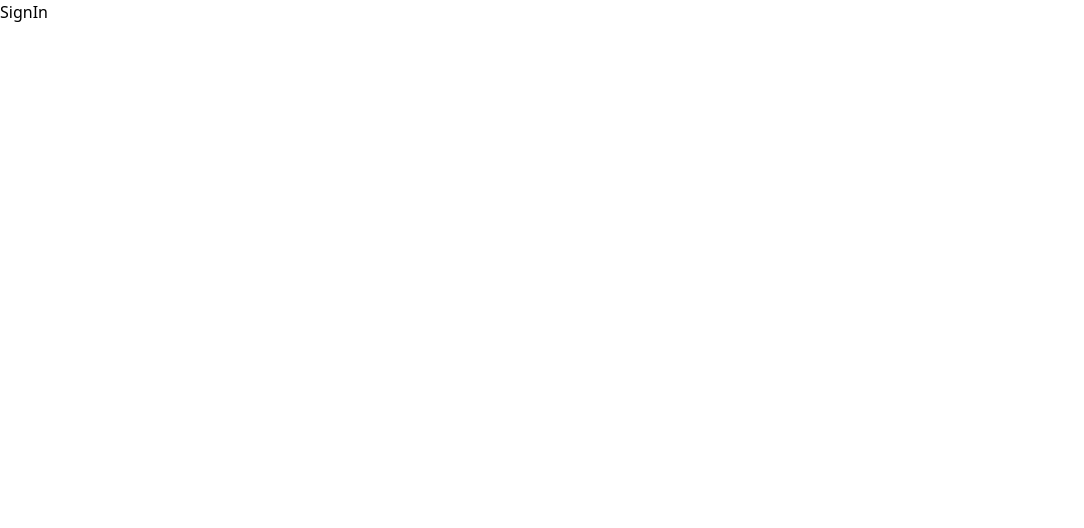
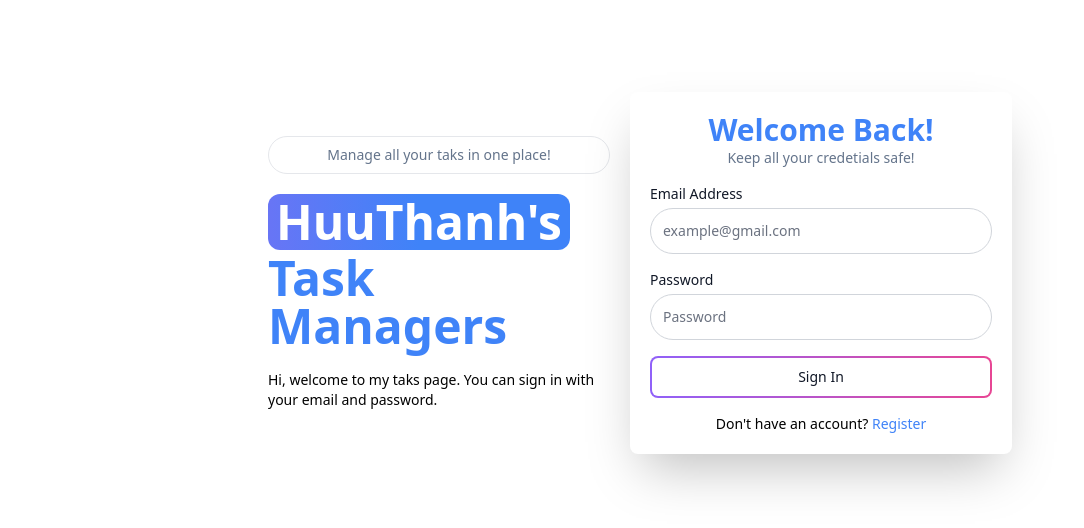
Before and after one commit to trh-thanh30/task-manger, a React (Vite) app in the folder client/: page /sign-in in a window 1280 px wide. Shown: the top 528 px of the page, without its empty margins (0-1084 px from the left). Built offline with nearby package versions, Linux system fonts and the light colour scheme.

Commit message:
create sign in page ui

```diff
--- a/client/src/pages/Register.jsx
+++ b/client/src/pages/Register.jsx
@@ -1,5 +1,5 @@
 /* eslint-disable react/no-unescaped-entities */
-import { Label, Button, Alert } from "flowbite-react";
+import { Label, Button, Alert, Spinner } from "flowbite-react";
 import { useState } from "react";
 import { Link, useNavigate } from "react-router-dom";
 
@@ -8,15 +8,15 @@ export default function Register() {
   const navigate = useNavigate();
   const [error, setError] = useState(null);
   const [loading, setLoading] = useState(false);
-  console.log(formData);
   const handleChange = (e) => {
     setFormData({ ...formData, [e.target.id]: e.target.value });
   };
   const handleSubmit = async (e) => {
     e.preventDefault();
     try {
-      setLoading(false)
-      const res = fetch("http://localhost:3000/api/user/register", {
+      setLoading(true);
+      setError(null);
+      const res = await fetch("http://localhost:3000/api/user/register", {
         method: "POST",
         headers: {
           "Content-Type": "application/json",
@@ -27,11 +27,13 @@ export default function Register() {
       if (data.success === false) {
         setError(data.message);
       }
+      setLoading(false);
       if (res.ok) {
         navigate("/sign-in");
       }
     } catch (error) {
       setError(error.message);
+      setLoading(false);
     }
   };
   return (
@@ -115,8 +117,18 @@ export default function Register() {
                 onChange={handleChange}
               ></input>
             </div>
-            <Button gradientDuoTone={"purpleToPink"} outline type="submit">
-              Sign Up
+            {error && <Alert color={"failure"}>{error}</Alert>}
+            <Button
+              gradientDuoTone={"purpleToPink"}
+              outline
+              type="submit"
+              disabled={loading}
+            >
+              {loading ? (
+                <Spinner size={"sm"}></Spinner>
+              ) : (
+                <span className="text-sm">Register</span>
+              )}
             </Button>
           </form>
           <div className="flex items-center justify-center gap-2 mt-4 text-sm">
--- a/client/src/pages/SignIn.jsx
+++ b/client/src/pages/SignIn.jsx
@@ -1,5 +1,132 @@
+/* eslint-disable react/no-unescaped-entities */
+import { Label, Button, Alert, Spinner } from "flowbite-react";
+import { useState } from "react";
+import { Link, useNavigate } from "react-router-dom";
+
 export default function SignIn() {
+  const [formData, setFormData] = useState({});
+  const navigate = useNavigate();
+  const [error, setError] = useState(null);
+  const [loading, setLoading] = useState(false);
+  const handleChange = (e) => {
+    setFormData({ ...formData, [e.target.id]: e.target.value });
+  };
+  const handleSubmit = async (e) => {
+    e.preventDefault();
+    try {
+      setLoading(true);
+      setError(null);
+      const res = await fetch("http://localhost:3000/api/user/sign-in", {
+        method: "POST",
+        headers: {
+          "Content-Type": "application/json",
+          credentials: "include",
+        },
+        body: JSON.stringify(formData),
+      });
+      const data = await res.json();
+      if (data.success === false) {
+        setError(data.message);
+      }
+      setLoading(false);
+      if (res.ok) {
+        navigate("/");
+      }
+    } catch (error) {
+      setError(error.message);
+      setLoading(false);
+    }
+  };
   return (
-    <div>SignIn</div>
-  )
+    <div className="min-h-screen mt-10 md:mt-20">
+      <div className="flex flex-col max-w-3xl gap-5 p-3 mx-auto md:flex-row md:items-center">
+        {/* left */}
+        <div className="flex-1">
+          <div className="mb-5 text-center">
+            <p className="p-2 text-sm border rounded-full text-slate-500 ">
+              Manage all your taks in one place!
+            </p>
+          </div>
+          <div
+            className={`text-5xl font-bold dark:text-white flex flex-col gap-1`}
+          >
+            <span
+              className={` px-2 rounded-xl text-white py-1 bg-gradient-to-r from-indigo-500 via-blue-500 to-blue-500 w-fit`}
+            >
+              HuuThanh's
+            </span>
+            <span className="text-blue-500 ">Task Managers</span>
+          </div>
+          <p className="mt-5 text-sm">
+            Hi, welcome to my taks page. You can sign in with your email and
+            password.
+          </p>
+        </div>
+        {/* right */}
+
+        <div className="flex-1 p-5 bg-white rounded-lg shadow-2xl">
+          <form className="flex flex-col gap-4 " onSubmit={handleSubmit}>
+            <div className="text-center">
+              <h1 className="text-3xl font-semibold text-blue-500">
+                Welcome Back!
+              </h1>
+              <p className="text-sm text-slate-500">
+                Keep all your credetials safe!
+              </p>
+            </div>
+            <div className="flex flex-col gap-1">
+              <Label
+                className="cursor-pointer"
+                htmlFor="email"
+                value="Email Address"
+              ></Label>
+              <input
+                type="email"
+                placeholder="example@gmail.com"
+                id="email"
+                onChange={handleChange}
+                className="p-3 text-sm transition-all border border-gray-300 rounded-full text-slate-500 focus:border-blue-50"
+              ></input>
+            </div>
+
+            <div className="flex flex-col gap-1">
+              <Label
+                className="cursor-pointer"
+                htmlFor="password"
+                value="Password"
+              ></Label>
+              <input
+                type="password"
+                placeholder="Password"
+                id="password"
+                className="p-3 text-sm transition-all border border-gray-300 rounded-full text-slate-500 focus:border-blue-50"
+                onChange={handleChange}
+              ></input>
+            </div>
+            {error && <Alert color={"failure"}>{error}</Alert>}
+            <Button
+              gradientDuoTone={"purpleToPink"}
+              outline
+              type="submit"
+              disabled={loading}
+            >
+              {loading ? (
+                <Spinner size={"sm"}></Spinner>
+              ) : (
+                <span className="text-sm">Sign In</span>
+              )}
+            </Button>
+          </form>
+          <div className="flex items-center justify-center gap-2 mt-4 text-sm">
+            <span>
+              Don't have an account?{" "}
+              <Link to={"/register"} className="text-blue-500">
+                Register
+              </Link>
+            </span>
+          </div>
+        </div>
+      </div>
+    </div>
+  );
 }
```
Also changed, not shown: 1 other file (tests, documents, lock files or other folders).
